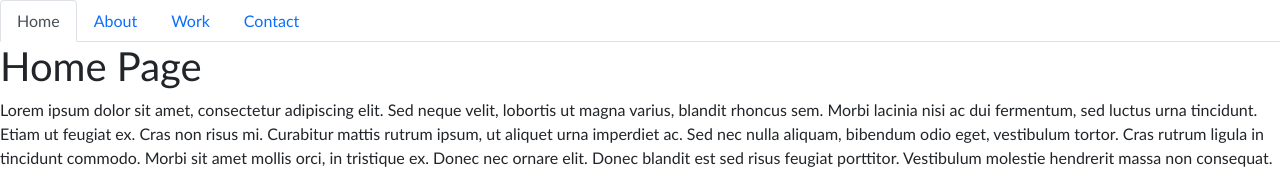
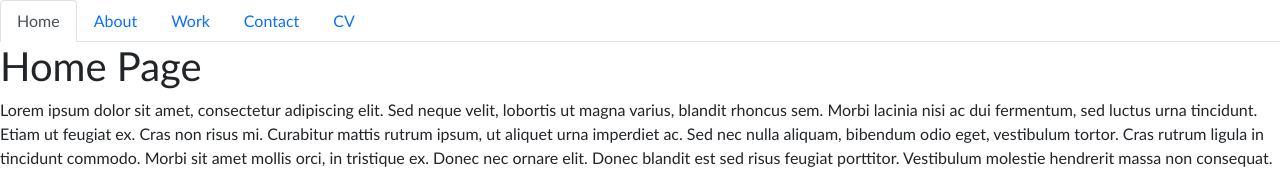
Before and after one commit to AMIrene/irene_adam_manik_portfolio, a React (Create React App) app: page / in a window 1280 px wide. Shown: the top 169 px of the page. Built offline with nearby package versions, Linux system fonts and the light colour scheme.

Commit message:
added CV file and imports

```diff
--- a/src/components/NavTabs.js
+++ b/src/components/NavTabs.js
@@ -44,6 +44,17 @@
           Contact
         </a>
       </li>
+
+      <li className="nav-item">
+        <a
+          href="#cv"
+
+          onClick={() => handlePageChange('CV')}
+          className={currentPage === 'CV' ? 'nav-link active' : 'nav-link'}
+        >
+          CV
+        </a>
+      </li>
     </ul>
   );
 }
--- a/src/components/PortfolioContainer.js
+++ b/src/components/PortfolioContainer.js
@@ -4,6 +4,7 @@
 import About from './pages/About';
 import Work from './pages/Work';
 import Contact from './pages/Contact';
+import CV from './pages/CV';
 
 export default function PortfolioContainer() {
   const [currentPage, setCurrentPage] = useState('Home');
@@ -19,6 +20,10 @@
     if (currentPage === 'Work') {
       return <Work />;
     }
+    if (currentPage === 'CV') {
+      return <CV />;
+    }
+
     return <Contact />;
   };
 
```
Also changed, not shown: src/components/pages/CV.js (added).
